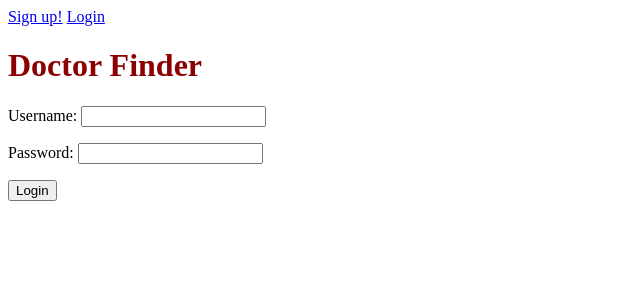
After one commit to Tahani2015/CSCI-5448-Project, a Django app: page /login in a window 1280 px wide. The commit adds this page. Shown: the top 300 px of the page, without its empty margins (0-640 px from the left). Run offline with Django 3.2, Linux system fonts and the light colour scheme.

Commit message:
add login

```diff
--- a/DjangoProject/doctorfinder/doctorfinder/templates/website/base.html
+++ b/DjangoProject/doctorfinder/doctorfinder/templates/website/base.html
@@ -5,6 +5,7 @@
     </head>
     <body>
         <a href="{% url 'sign_up' %}">Sign up!</a>
+        <a href="{% url 'login' %}">Login</a>
     	<div>
     		<!-- <img src="/images/doctor.png" width="104" height="142"> -->
             <h1 style="color:darkred">Doctor Finder</h1>
--- /dev/null
+++ b/DjangoProject/doctorfinder/doctorfinder/templates/website/login.html
@@ -0,0 +1,10 @@
+{% extends "website/base.html" %}
+
+{% block content %}
+
+<form action="" method="post">
+  {% csrf_token %}
+  {{ form.as_p }}
+  <input type="submit" value="Login" />
+</form>
+{% endblock %}
--- a/DjangoProject/doctorfinder/doctorfinder/urls.py
+++ b/DjangoProject/doctorfinder/doctorfinder/urls.py
@@ -25,4 +25,5 @@ urlpatterns = [
     url(r'^doctor/(?P<pk>[\w.%+-]+@[A-Za-z0-9.-]+\.[A-Za-z]{2,4})/$', views.doctor_detail, name='doctor_detail'),
     url(r'^signup', views.sign_up, name='sign_up'),
     url(r'^addreview/(?P<pk>[\w.%+-]+@[A-Za-z0-9.-]+\.[A-Za-z]{2,4})/$', views.add_review, name='add_review'),
+    url(r'^login', views.login, name='login'),
 ]
--- a/DjangoProject/doctorfinder/website/forms.py
+++ b/DjangoProject/doctorfinder/website/forms.py
@@ -1,6 +1,6 @@
 from django import forms
 from localflavor.us.forms import USStateSelect, USZipCodeField
-from django.core.exceptions import ValidationError
+from django.core.exceptions import ValidationError, ObjectDoesNotExist
 from .models import Doctor, Insurance, User, Review
 
 class SearchForm(forms.Form):
@@ -28,3 +28,13 @@ class ReviewForm(forms.ModelForm):
     class Meta:
         model = Review
         fields = ('rating', 'comment')
+
+class LoginForm(forms.Form):
+    username = forms.EmailField()
+    password = forms.CharField(max_length=256)
+
+    def clean(self):
+        try:
+            user = User.objects.get(username=self.cleaned_data.get('username'))
+        except ObjectDoesNotExist:
+            raise ValidationError('Username is invalid')
--- a/DjangoProject/doctorfinder/website/views.py
+++ b/DjangoProject/doctorfinder/website/views.py
@@ -1,6 +1,7 @@
 from django.shortcuts import render, redirect, get_object_or_404
+from django.core.exceptions import ObjectDoesNotExist, ValidationError
 
-from .forms import SearchForm, SignUpForm, ReviewForm
+from .forms import SearchForm, SignUpForm, ReviewForm, LoginForm
 from .search import Search
 from .sort import RatingSort, AvailabilitySort
 from .models import Doctor, Review, Insurance, User
@@ -56,9 +57,25 @@ def add_review(request, pk):
         if form.is_valid():
             review = form.save(commit=False)
             review.doctor_id = pk
-            review.patient_id = "Abdulla23@yahoo.com"  # change it with the user logged in or just signed up
+            review.patient_id = request.session['user']   # change it with the user logged in or just signed up
             review.save()
             return redirect('website.views.doctor_detail', pk=pk)
     else:
         form = ReviewForm();
     return render(request, 'website/review_add.html', {'form': form})
+
+def login(request):
+    if request.method == 'POST':
+        form = LoginForm(request.POST)
+        if form.is_valid():
+            user=User.objects.get(username=form.cleaned_data['username'])
+            if form.cleaned_data['password']!= user.password:
+                raise ValidationError('Password is not valid')
+            elif user.type == 'Patient':
+                request.session['user'] = user.username
+                return redirect('/')
+            else:
+                return redirect('website.views.doctor_detail', pk=user.username)
+    else:
+        form = LoginForm();
+    return render(request, 'website/login.html', {'form': form})
```
